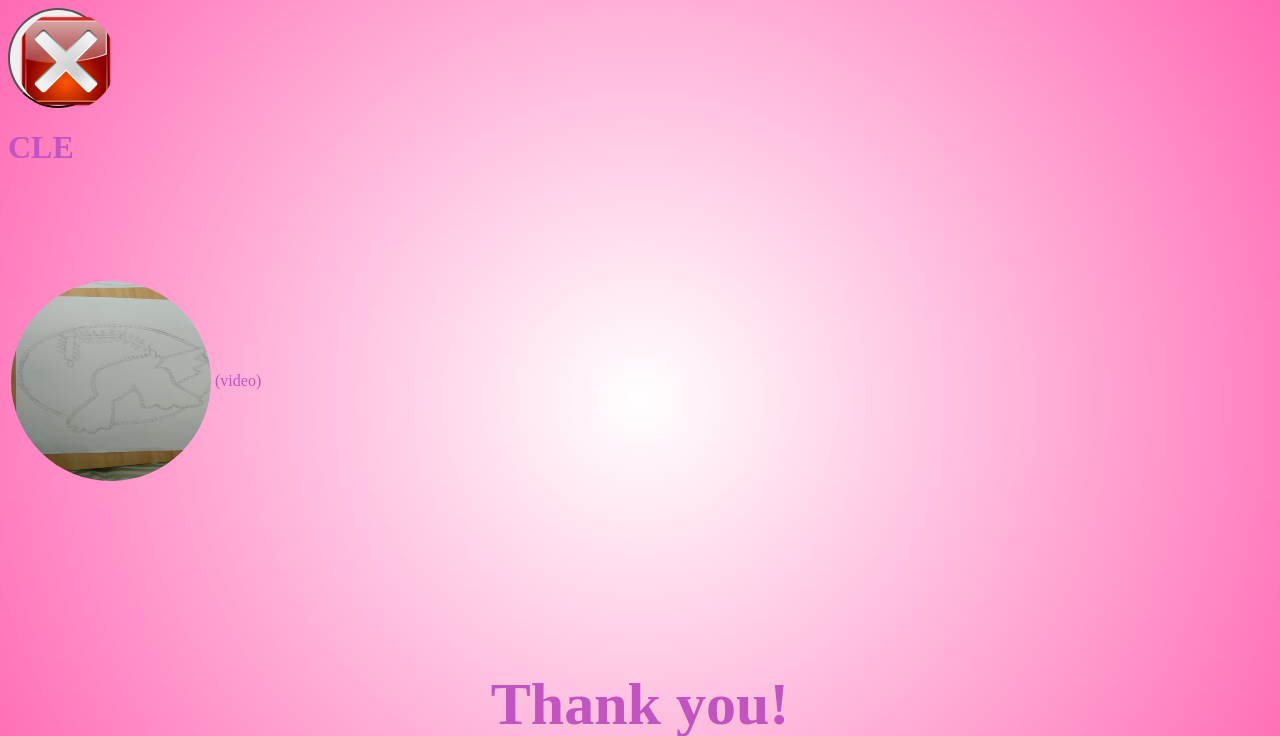
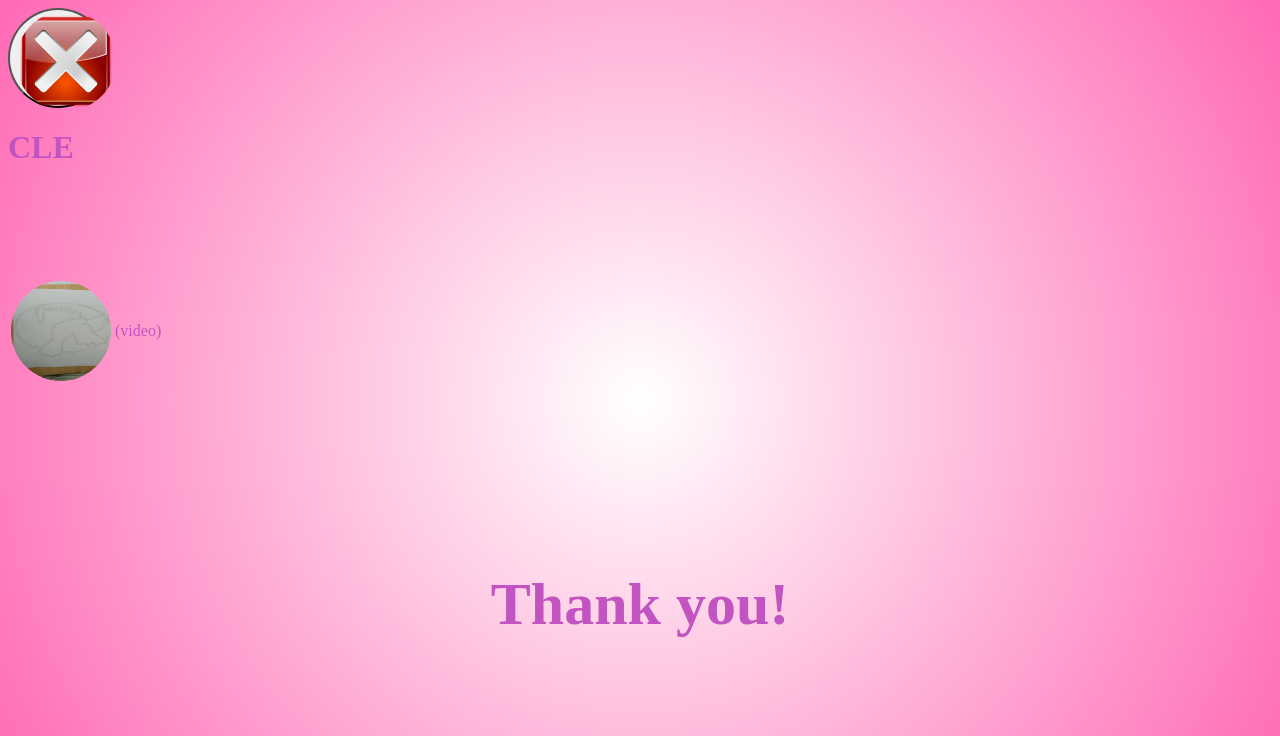
Before and after one commit to Grieffin-Twilight/Tle-Pt, a PHP site: page /actual-projects/cle.html in a window 1280 px wide. Shown: the top 736 px of the page. Run offline with PHP 8.4, Linux system fonts and the light colour scheme.

Commit message:
Update cle.css

```diff
--- a/css/cle.css
+++ b/css/cle.css
@@ -11,5 +11,3 @@ img {width:100px ;
     .t {padding: 6px;}
     .thanks{font-size: 60px;
     font-weight: bold;}
-img.a {width:200px;
-    height:200px;}
```
